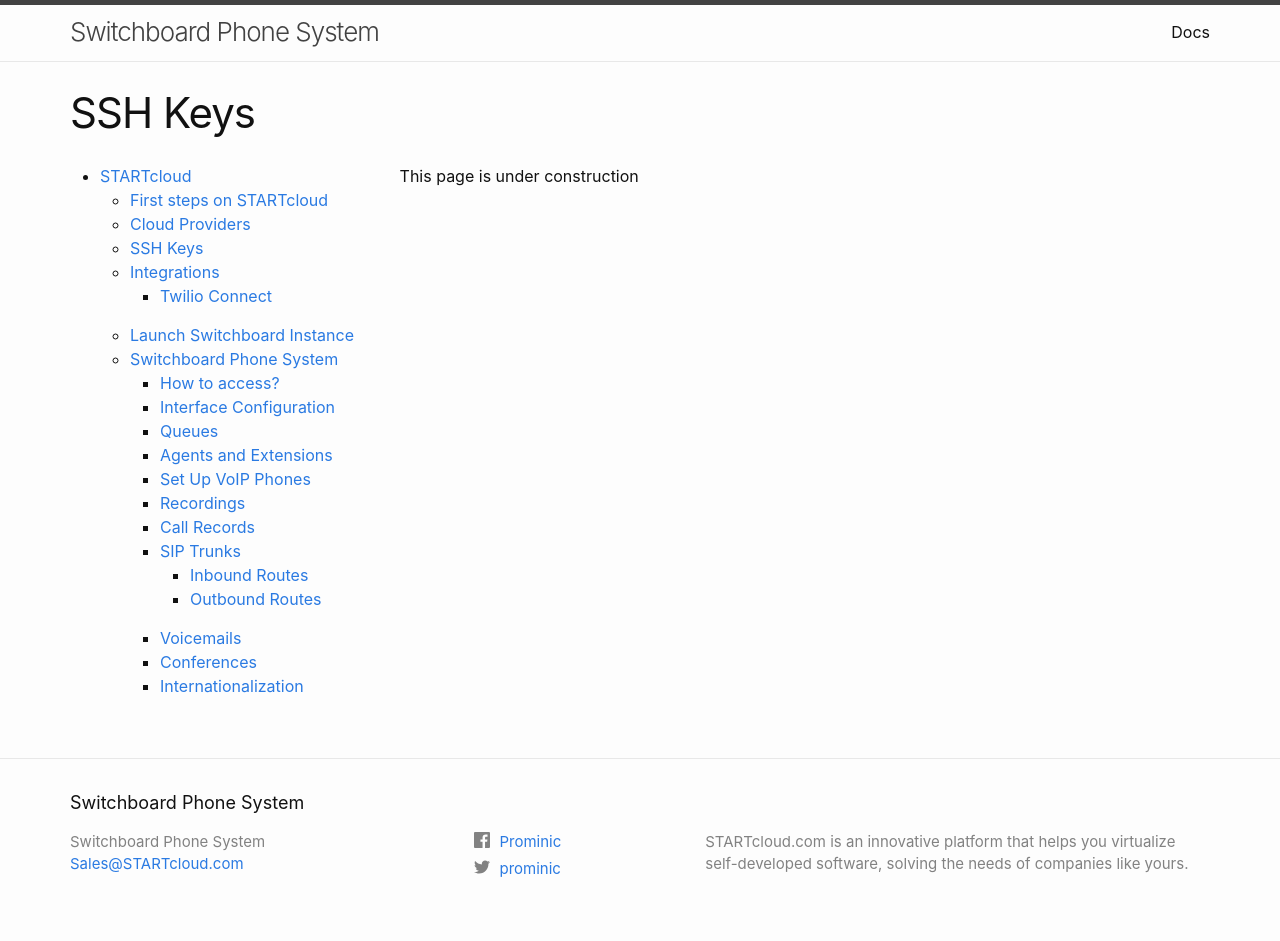
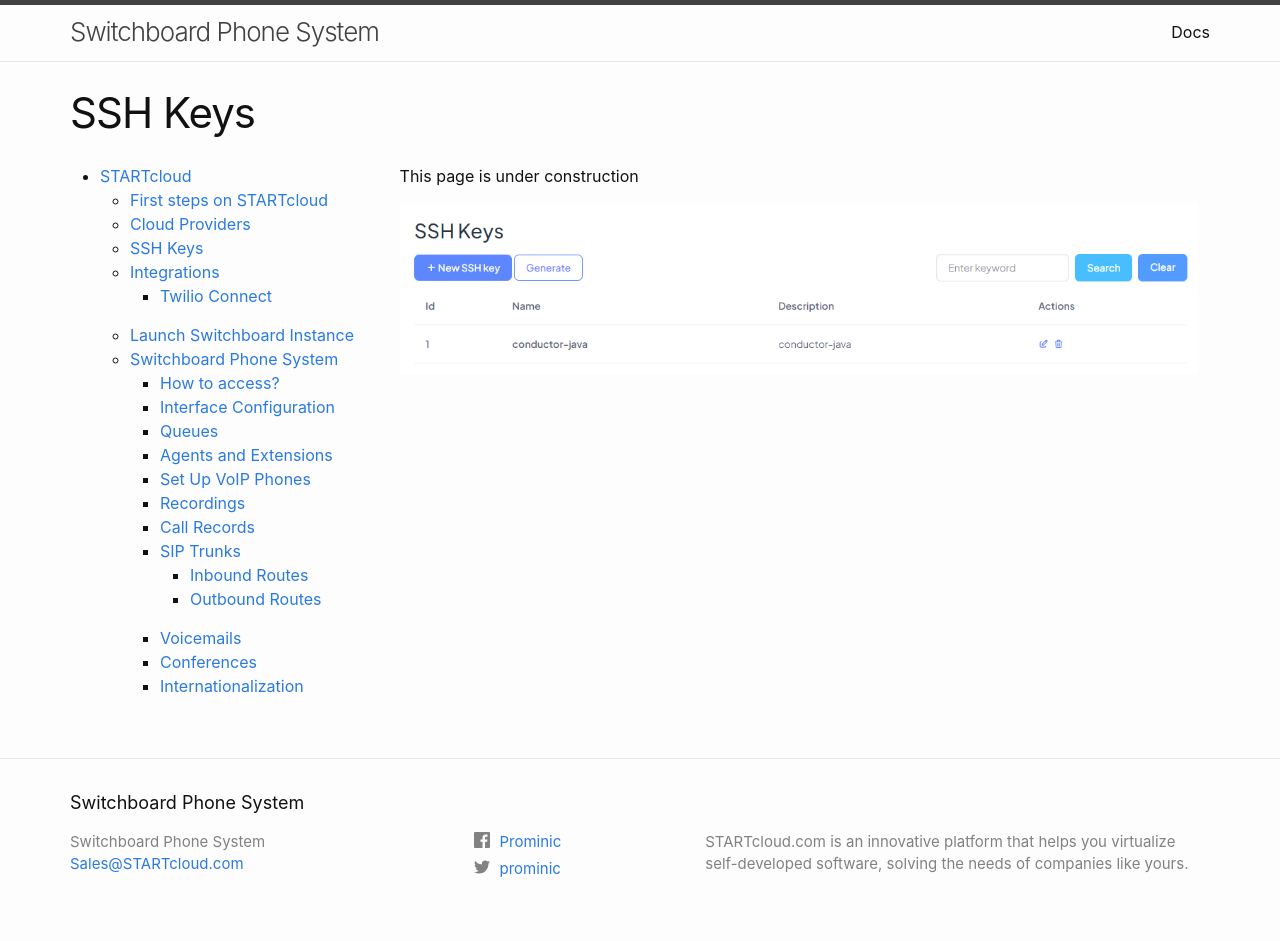
Before and after one commit to PhoneSwitchBoard/Switchboard-Website-Docs, a Jekyll site: the page built from docs/ssh_key.md, in a window 1280 px wide. Built offline with Jekyll 4.4.1, drawn with Linux system fonts in a browser that asks for light colours.

Commit message:
SSH Keys Update

```diff
--- a/docs/ssh_key.md
+++ b/docs/ssh_key.md
@@ -5,3 +5,6 @@ layout: page
 ---
 
 This page is under construction
+
+
+![Screenshot: SSH Keys](./../images/ssh_keys.png)
```
Also changed, not shown: images/ssh_keys.png (added).
